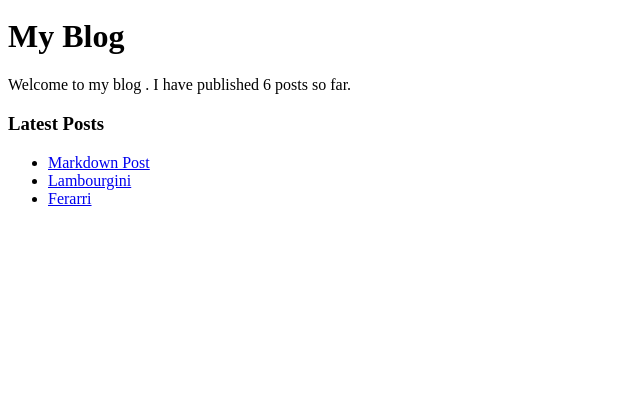
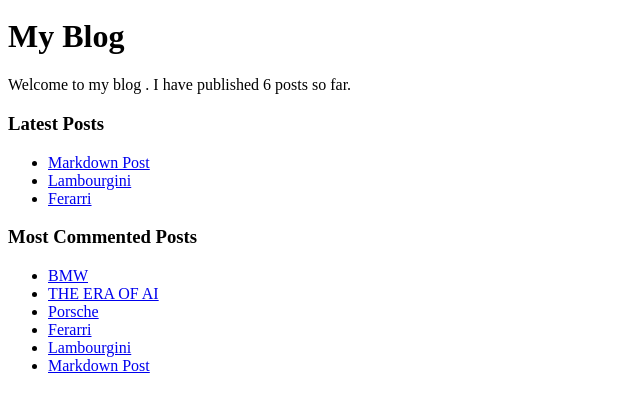
Before and after one commit to Tushar04-Master/College, a Django app: page /blog/ in a window 1280 px wide. Shown: the part 352-764 px from the top of the page, without its empty margins (0-640 px from the left). Run offline with Django 5.2, Linux system fonts and the light colour scheme; data comes from the database, SQL or seed files in the repository; both versions use the stored data as it was after the commit; parts of the project's set-up code (start-up, migrations or seed data) failed here and were passed over.

Commit message:
2nd April

```diff
--- a/blog/templates/blog/base.html
+++ b/blog/templates/blog/base.html
@@ -19,6 +19,17 @@
         <p>Welcome to my blog . I have published {% total_posts %} posts so far.</p>
         <h3>Latest Posts</h3>
         {% show_latest_posts %}
+        <h3> Most Commented Posts</h3>
+        {% get_most_commented_posts as most_commented_posts %}
+        <ul>
+            {% for post in most_commented_posts %}
+            <li>
+                <a href="{{ post.get_absolute_url }}">
+                    {{ post.title }}
+                </a>
+            </li>
+            {% endfor %}
+        </ul>
     </div>
 </body>
 
--- a/blog/templates/blog/post/detail.html
+++ b/blog/templates/blog/post/detail.html
@@ -1,11 +1,12 @@
 {% extends 'blog/base.html' %}
+{% load blog_tags %}
 {% block title%} {{ post.title }} {% endblock %}
 {% block content%}
     <h2>{{ post.title }}</h2>
     <p class="date">
         Published on {{ post.publish }}  by {{ post.author }}
         <br>
-        {{post.body|truncatewords:25}}
+        {{post.body|markdown}}
     </p>
 
     <p>
--- a/blog/templatetags/blog_tags.py
+++ b/blog/templatetags/blog_tags.py
@@ -1,6 +1,8 @@
 from django import template
 from ..models import Post
 from django.db.models import Count
+import markdown
+from django.utils.safestring import mark_safe
 
 register = template.Library()
 
@@ -15,5 +17,10 @@ def show_latest_posts(count=3):
     return {'latest_posts': latest_posts}
 
 @register.simple_tag
-def get_most_commented_posts(count=1):
+def get_most_commented_posts(count=1000):
     return Post.published.annotate(total_comments=Count('comments')).order_by('-total_comments')[:count]
+
+
+@register.filter(name='markdown')
+def markdown_format(text):
+    return mark_safe(markdown.markdown(text))
--- a/blog/urls.py
+++ b/blog/urls.py
@@ -1,5 +1,6 @@
 from django.urls import path
 from . import views
+from .feeds import LatestPostsFeed
 
 app_name="blog"
 urlpatterns=[path('<int:year>/<int:month>/<int:day>/<slug:post>/' , views.post_detail, name="post_detail"),
@@ -8,4 +9,5 @@ urlpatterns=[path('<int:year>/<int:month>/<int:day>/<slug:post>/' , views.post_d
             #  path('' , views.PostListView.as_view(), name="post_list"),
                 path('' , views.post_list, name="post_list"),
                 path('tag/<slug:tag_slug>/' , views.post_list, name="post_list_by_tag"),
+                path('feed/' , LatestPostsFeed(), name="post_feed"),
              ]
--- a/myproject/settings.py
+++ b/myproject/settings.py
@@ -27,7 +27,7 @@ DEBUG = True
 
 ALLOWED_HOSTS = []
 
-
+SITE_ID = 1
 # Application definition
 # My Apps
 INSTALLED_APPS = [
@@ -37,6 +37,8 @@ INSTALLED_APPS = [
     "django.contrib.sessions",
     "django.contrib.messages",
     "django.contrib.staticfiles",
+    "django.contrib.sites",
+    "django.contrib.sitemaps",
     "blog",
     "taggit"
 ]
--- a/myproject/urls.py
+++ b/myproject/urls.py
@@ -1,7 +1,14 @@
 from django.contrib import admin
 from django.urls import path,include
+from django.contrib.sitemaps.views import sitemap
+from blog.sitemaps import PostSitemap
+
+sitemaps = {
+    "posts": PostSitemap,
+}
 
 urlpatterns = [
     path("admin/", admin.site.urls),
     path("blog/", include('blog.urls', namespace="blog")),
+    path("sitemap.xml", sitemap, {"sitemaps": sitemaps}, name="django.contrib.sitemaps.views.sitemap"),
 ]
```
Also changed, not shown: blog/feeds.py (added, +19 -0 lines), blog/sitemaps.py (added, +13 -0 lines), db.sqlite3.
